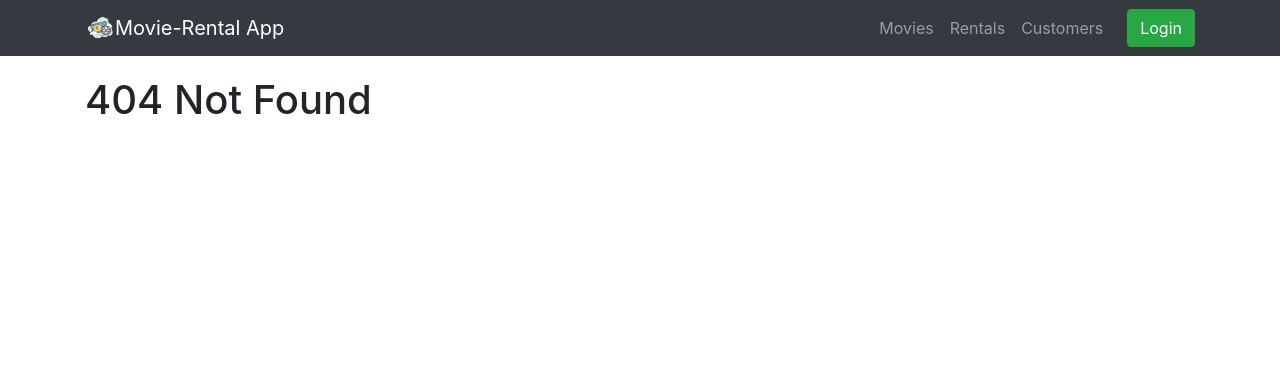
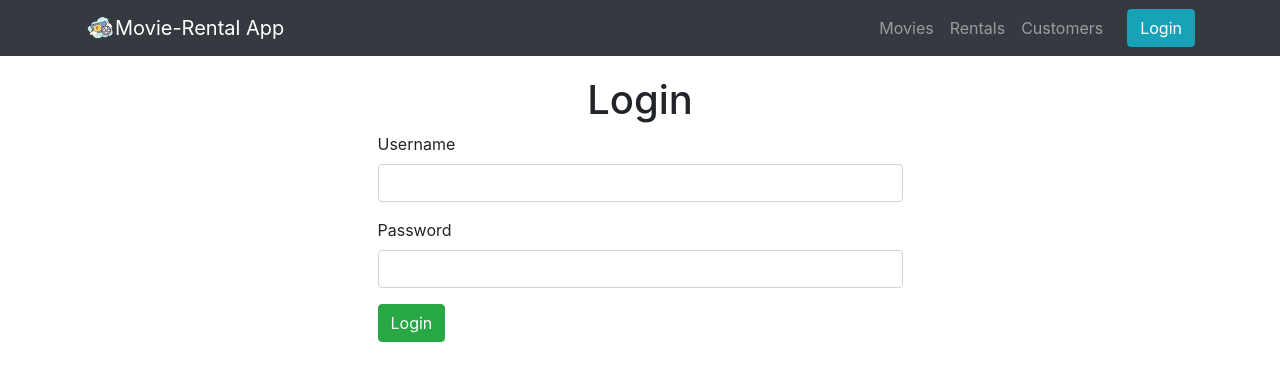
Before and after one commit to naseebbajracharya/movie-rental-react, a React (Create React App) app: page /login in a window 1280 px wide. Before the commit this address led to /not-found. Shown: the top 380 px of the page. Built offline with nearby package versions, Linux system fonts and the light colour scheme.

Commit message:
login form created

```diff
--- a/src/App.js
+++ b/src/App.js
@@ -1,4 +1,4 @@
-import React, { Component } from 'react';
+import React from 'react';
 import {Route, Redirect, Switch} from 'react-router-dom';
 import Movies from './components/movies';
 import './App.css';
@@ -7,6 +7,7 @@ import Rentals from './components/rentals';
 import NotFound from './components/notFound';
 import NavBar from './components/navBar';
 import MovieForm from './components/movieForm';
+import LoginForm from './components/loginForm';
 
 function App() {
   return (
@@ -20,6 +21,7 @@ function App() {
       <Route path="/customers" component={Customers}></Route>
       <Route path="/rentals" component={Rentals}></Route>
       <Route path="/not-found" component={NotFound}></Route>
+      <Route path="/login" component={LoginForm}></Route>
       <Redirect from="/" exact to="/movies"/>
       <Redirect to="/not-found"/>
       </Switch>
--- a/src/components/customers.jsx
+++ b/src/components/customers.jsx
@@ -3,7 +3,7 @@ import React, { Component } from 'react';
 class Customers extends Component {
 
     render() {
-        return ( <h1>Customers</h1> );
+        return ( <h1 className="text-center">Customers</h1> );
     }
 }
 
--- /dev/null
+++ b/src/components/loginForm.jsx
@@ -0,0 +1,36 @@
+import React, { Component } from 'react';
+
+class LoginForm extends Component {
+
+    render() {
+        return (
+        <div className="container">
+        	<h1 className="text-center">Login</h1>
+
+            <div class="row">
+                <div class="col"></div>
+
+                <div class="col-6">
+                <form>
+
+                    <div className="form-group">
+                        <label htmlFor="username">Username</label>
+                        <input id="username" type="text" className="form-control"/>
+                    </div>
+
+                    <div className="form-group">
+                        <label htmlFor="password">Password</label>
+                        <input id="password" type="password" className="form-control"/>
+                    </div>
+
+                <button type="button" class="btn btn-success">Login</button>
+
+                </form>
+                </div>
+                <div class="col"></div>
+            </div>
+        </div>);
+    }
+}
+
+export default LoginForm;
--- a/src/components/movieForm.jsx
+++ b/src/components/movieForm.jsx
@@ -4,7 +4,7 @@ const MovieForm = ({match, history}) => {
 
 return (
     <div>
-        <h1>Movie Form {match.params.id}</h1>
+        <h1 className="text-center">Movie Form {match.params.id}</h1>
 
         <button className="btn btn-success" onClick={() => history.push('/movies')}>Save</button>
     </div>
--- a/src/components/navBar.jsx
+++ b/src/components/navBar.jsx
@@ -1,6 +1,7 @@
 import React, { Component } from 'react';
 import { Link, NavLink } from 'react-router-dom';
 import Logo from '../icon/movie-rental-logo.png';
+import '../App.css';
 
 const NavBar = () => {
     return (
@@ -49,7 +50,7 @@ const NavBar = () => {
 
                 </ul>
             </nav>
-            <NavLink className="btn btn-outline-success" to="#">Login</NavLink>
+            <NavLink className="btn btn-outline-info" to="/login">Login</NavLink>
             </div>
         </div>
 
--- a/src/components/notFound.jsx
+++ b/src/components/notFound.jsx
@@ -3,7 +3,7 @@ import React, { Component } from 'react';
 class NotFound extends Component {
 
     render() {
-        return ( <h1>404 Not Found</h1> );
+        return ( <h1 className="text-center">404 Not Found</h1> );
     }
 }
 
--- a/src/components/rentals.jsx
+++ b/src/components/rentals.jsx
@@ -3,7 +3,7 @@ import React, { Component } from 'react';
 class Rentals extends Component {
 
     render() {
-        return ( <h1>Rentals</h1> );
+        return ( <h1 className="text-center">Rentals</h1> );
     }
 }
 
--- a/src/index.css
+++ b/src/index.css
@@ -12,6 +12,7 @@ body {
   margin-bottom: 20px;
 }
 
+
 code {
   font-family: source-code-pro, Menlo, Monaco, Consolas, 'Courier New',
     monospace;
```
Also changed, not shown: 1 other file (tests, documents, lock files or other folders).
